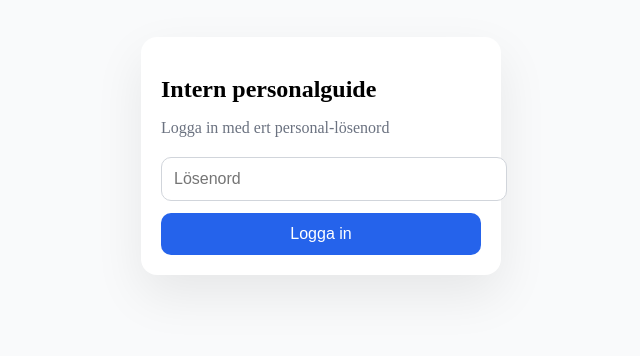
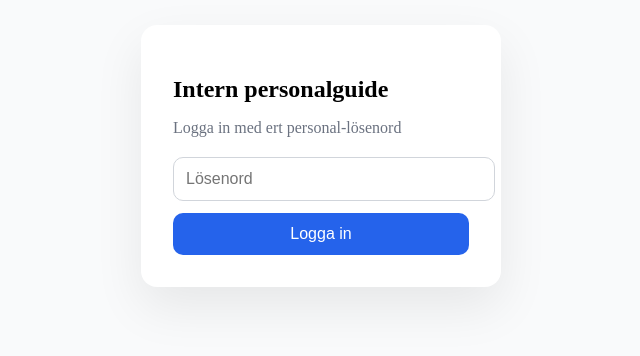
Before and after one commit to manneogren08-coder/ai-pizzeria, a Next.js app: page / in a window 1280 px wide. Shown: the part 252-608 px from the top of the page, without its empty margins (319-959 px from the left). Built offline with nearby package versions, Linux system fonts and the light colour scheme.

Commit message:
Design update

```diff
--- a/pages/index.js
+++ b/pages/index.js
@@ -178,7 +178,7 @@ const styles = {
   },
   loginCard: {
   background: "#ffffff",
-  padding: 20,
+  padding: 32,
   borderRadius: 16,
   width: "100%",
   maxWidth: 360,
```
